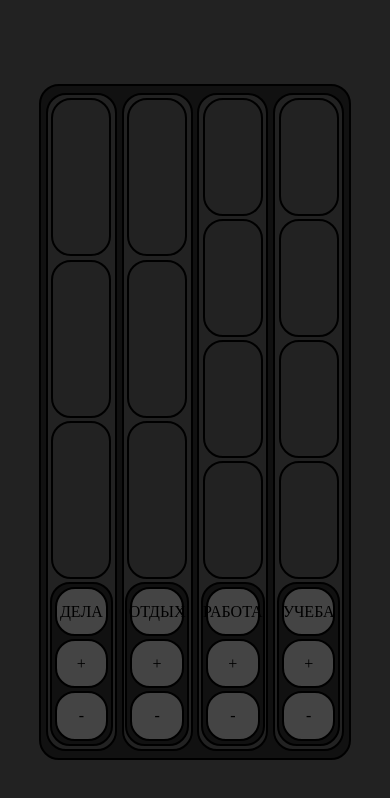
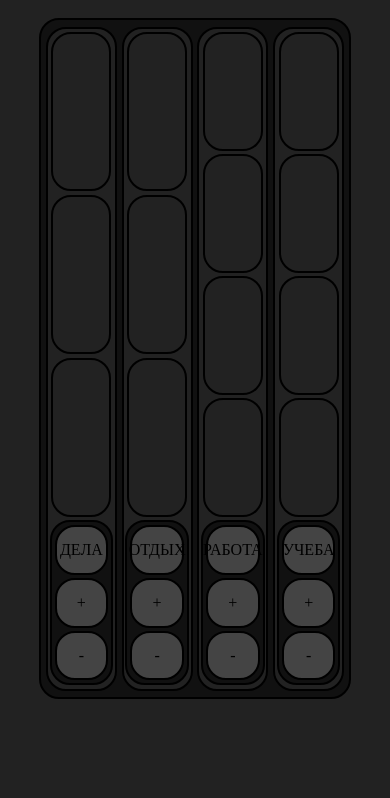
Before and after one commit to destiny503/time-control, a plain HTML site: page index.html in a window 390 px wide. Drawn offline with Linux system fonts and the light colour scheme.

Commit message:
////..././//

```diff
--- a/style.css
+++ b/style.css
@@ -29,6 +29,10 @@ body {
 	display: flex;
 	height: 100vh;
 }
+@media (max-width: 768px) {
+	body {overflow: hidden;}
+	.time-control {height: 85vh;}
+}
 
 .main {
 	display: flex;
@@ -41,9 +45,6 @@ body {
 	width: 80%;
 	max-width: 800px;
 	height: 95%;
-}
-@media (max-width: 768px) {
-	.main {height: 80%;}
 }
 
 .card {
```
